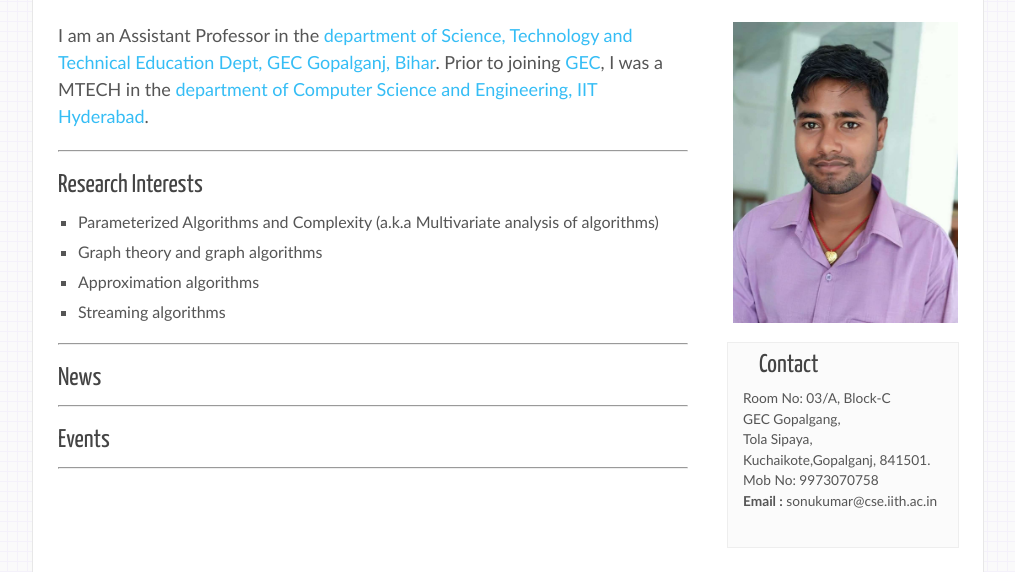
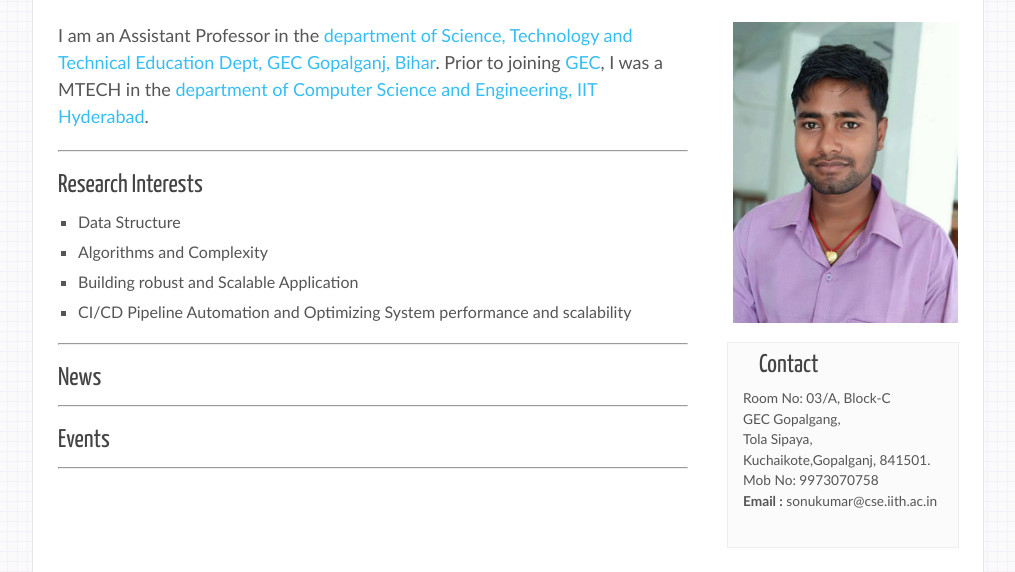
Before and after one commit to Sonu228/profile, a plain HTML site: page index.html in a window 1280 px wide. Shown: the part 169-741 px from the top of the page, without its empty margins (133-1148 px from the left). Drawn offline with Linux system fonts and the light colour scheme.

Commit message:
Update index.html
index.html

```diff
--- a/index.html
+++ b/index.html
@@ -71,10 +71,10 @@
 
      <font size="3.5">
       <ol style="list-style-type:square">
-        <li> Parameterized Algorithms and Complexity (a.k.a Multivariate analysis of algorithms)</li>
-        <li> Graph theory and graph algorithms </li>
-        <li>Approximation algorithms</li>
-        <li>Streaming algorithms</li>
+        <li>Data Structure</li>
+        <li>Algorithms and Complexity</li>
+        <li> Building robust and Scalable Application </li>
+        <li>CI/CD Pipeline Automation and Optimizing System performance and scalability</li>
       </ol>
       </font>
 
```
